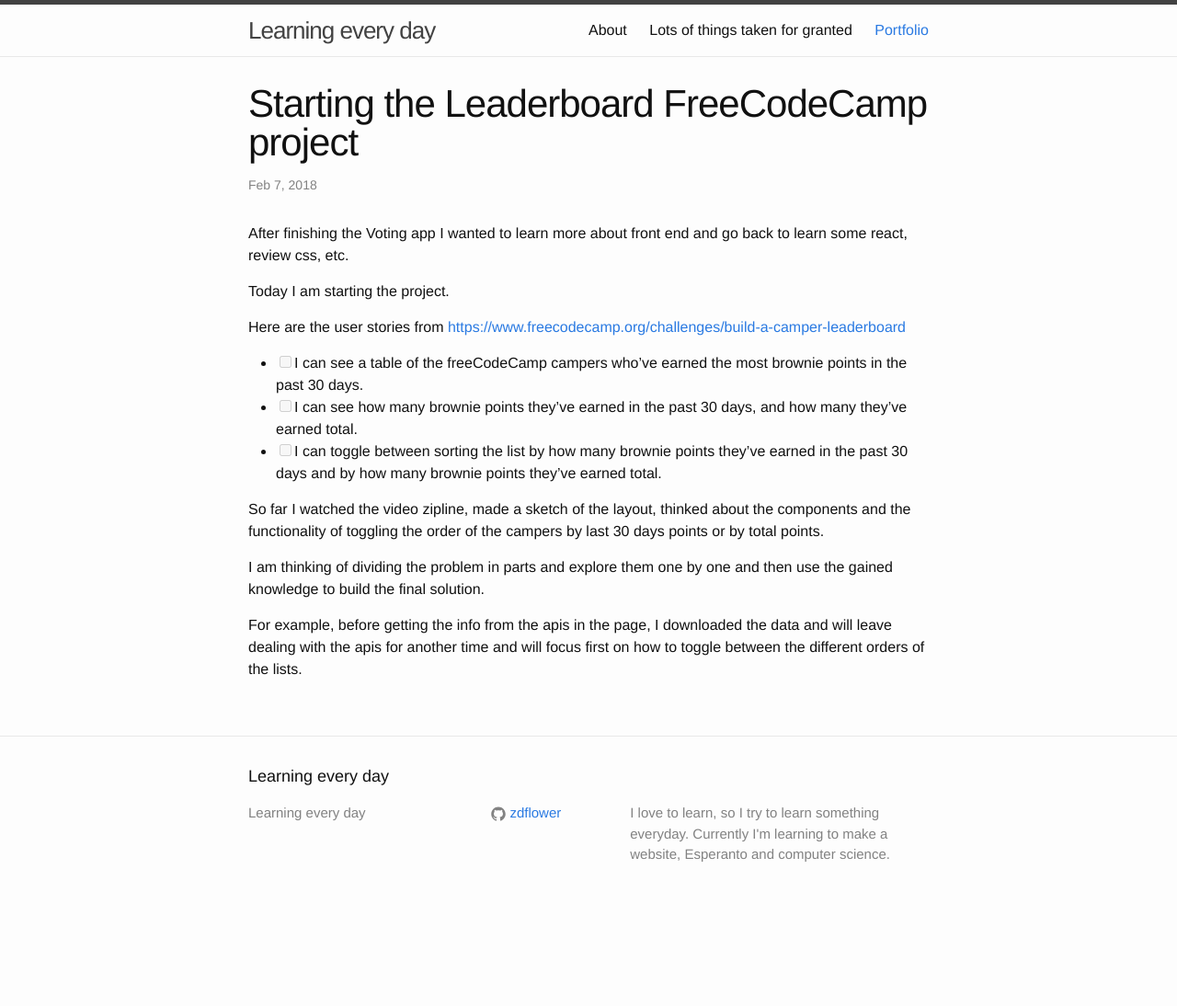
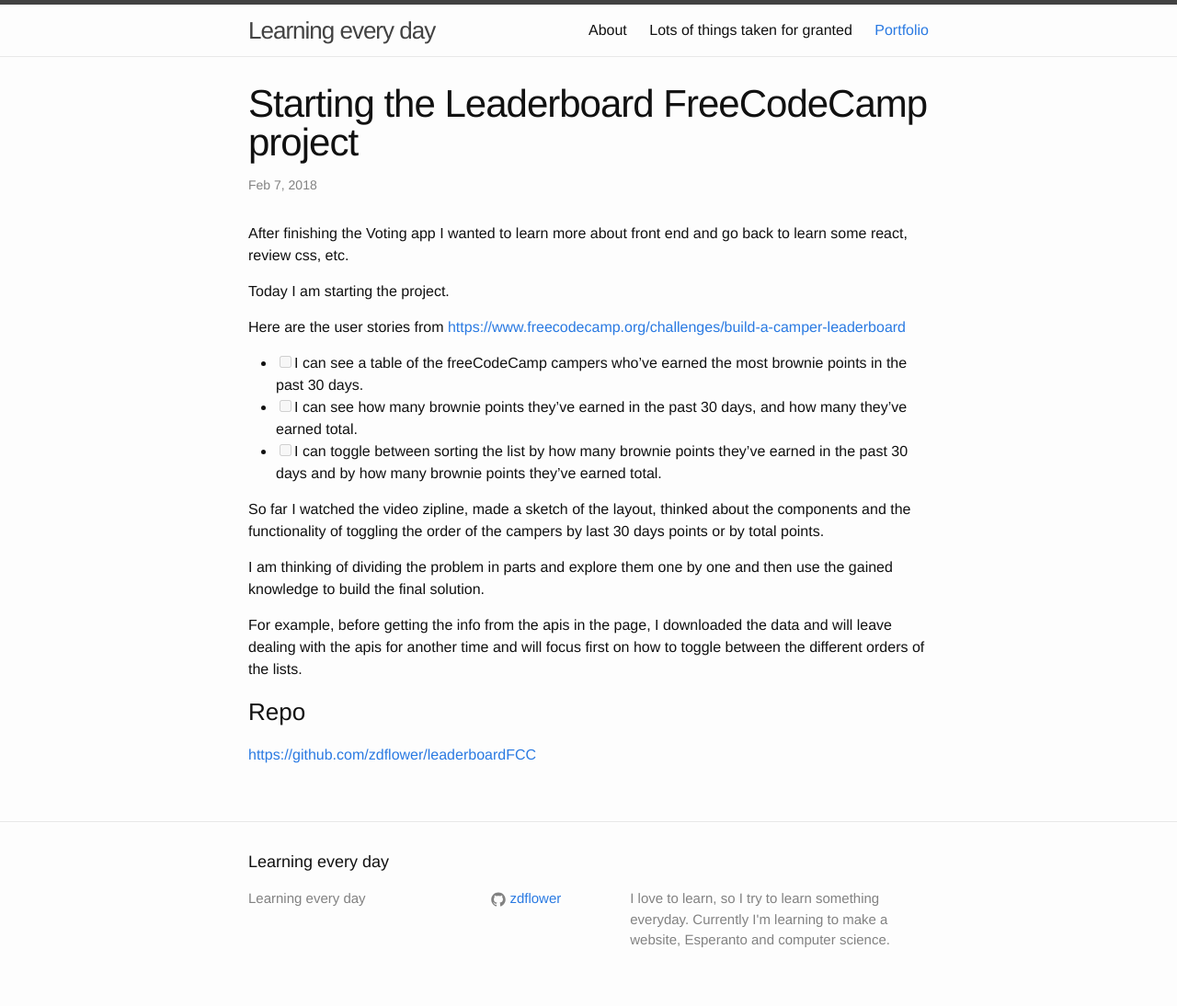
Before and after one commit to zdflower/zdflower.github.io, a Jekyll site: the page built from _posts/2018-02-07-Start-FCC-Project-Leaderboard.markdown, in a window 1280 px wide. Shown: the whole page at 92% size. Built offline with Jekyll 4.4.1, drawn with Linux system fonts in a browser that asks for light colours; before the commit the page ends 1001 px from its top, so only the background shows below that.

Commit message:
Add link to repo

```diff
--- a/_posts/2018-02-07-FCC-Project-Leaderboard-Continued.markdown
+++ b/_posts/2018-02-07-FCC-Project-Leaderboard-Continued.markdown
@@ -48,3 +48,7 @@ Here are the user stories from [https://www.freecodecamp.org/challenges/build-a-
 * [Organizing data with tables](http://learn.shayhowe.com/html-css/organizing-data-with-tables/)
 * [Thinking in React](https://facebook.github.io/react/docs/thinking-in-react.html)
 * [React Basics](https://www.youtube.com/watch?v=QqLkkBKVDyM)
+
+### Repo
+
+[https://github.com/zdflower/leaderboardFCC](https://github.com/zdflower/leaderboardFCC)
--- a/_posts/2018-02-07-Start-FCC-Project-Leaderboard.markdown
+++ b/_posts/2018-02-07-Start-FCC-Project-Leaderboard.markdown
@@ -18,3 +18,7 @@ So far I watched the video zipline, made a sketch of the layout, thinked about t
 I am thinking of dividing the problem in parts and explore them one by one and then use the gained knowledge to build the final solution.
 
 For example, before getting the info from the apis in the page, I downloaded the data and will leave dealing with the apis for another time and will focus first on how to toggle between the different orders of the lists.
+
+### Repo
+
+[https://github.com/zdflower/leaderboardFCC](https://github.com/zdflower/leaderboardFCC)
--- a/_posts/2018-02-08-FCC-Project-Leaderboard-Continued-Part-2.markdown
+++ b/_posts/2018-02-08-FCC-Project-Leaderboard-Continued-Part-2.markdown
@@ -37,3 +37,7 @@ Here are the user stories from [https://www.freecodecamp.org/challenges/build-a-
 * [Sass Shop exercises](https://github.com/jewlofthelotus/SassShop-exercises)
 * [Learn Sass](https://github.com/workshopper/learn-sass)
 * [Nodeschool](https://nodeschool.io/)
+
+### Repo
+
+[https://github.com/zdflower/leaderboardFCC](https://github.com/zdflower/leaderboardFCC)
```
